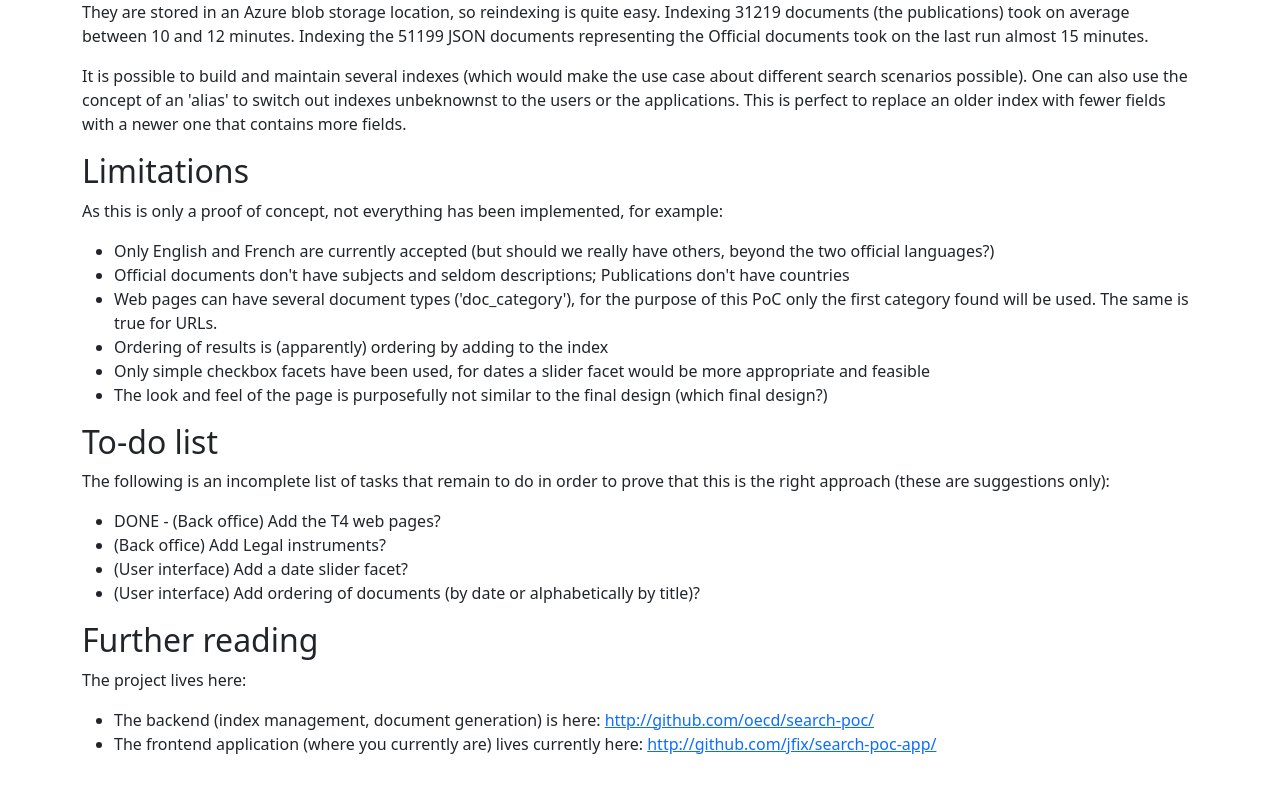
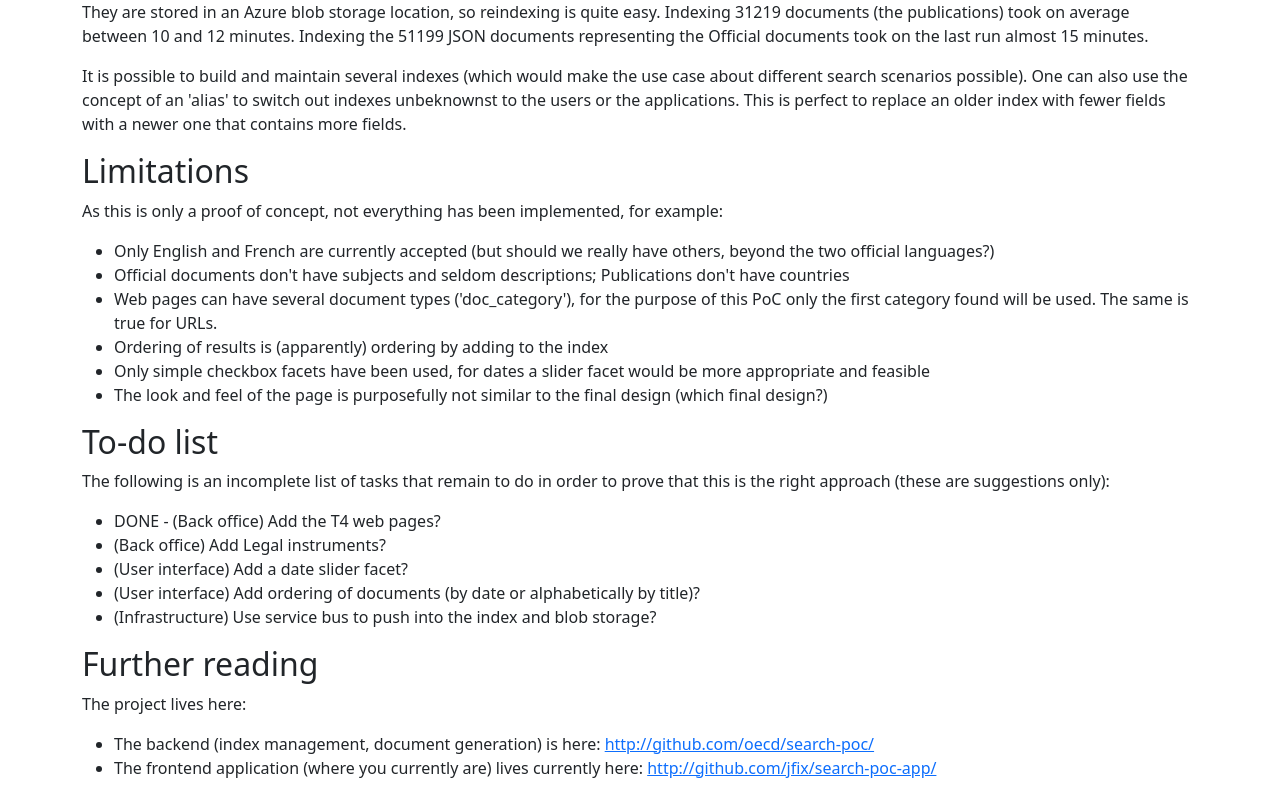
Before and after one commit to jfix/search-poc-app, a React (Create React App) app: page /about in a window 1280 px wide. Shown: the part 3264-4060 px from the top of the page. Before the commit the page ends 4036 px from the top, so only its background shows below. Built offline with nearby package versions, Linux system fonts and the light colour scheme; no server answers.

Commit message:
Add task to integrate with service bus

```diff
--- a/src/pages/About/About.js
+++ b/src/pages/About/About.js
@@ -159,6 +159,7 @@ export default function About() {
               <li>(Back office) Add Legal instruments?</li>
               <li>(User interface) Add a date slider facet?</li>
               <li>(User interface) Add ordering of documents (by date or alphabetically by title)?</li>
+              <li>(Infrastructure) Use service bus to push into the index and blob storage?</li>
             </ul>
 
             <h2>Further reading</h2>
```
